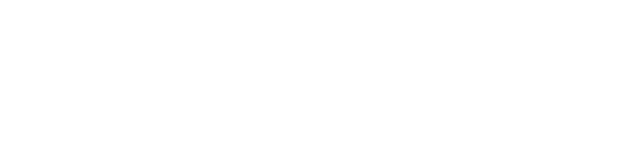
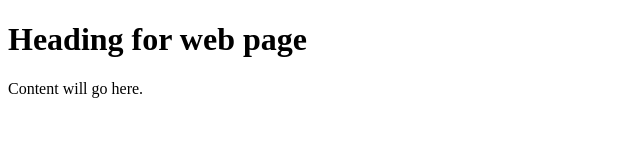
Before and after one commit to m-deluca/first-repo, a plain HTML site: page index.html in a window 1280 px wide. Shown: the whole page, without its empty margins (0-640 px from the left). Drawn offline with Linux system fonts and the light colour scheme.

Commit message:
added text to index page
Changed the title and added h1 and p tag

```diff
--- a/index.html
+++ b/index.html
@@ -2,9 +2,10 @@
 <html lang="en">
 <head>
     <meta charset="UTF-8">
-    <title>Web Page</title>
+    <title>My Web Page</title>
 </head>
 <body>
-
+    <h1>Heading for web page</h1>
+    <p>Content will go here.</p>
 </body>
 </html>
```
